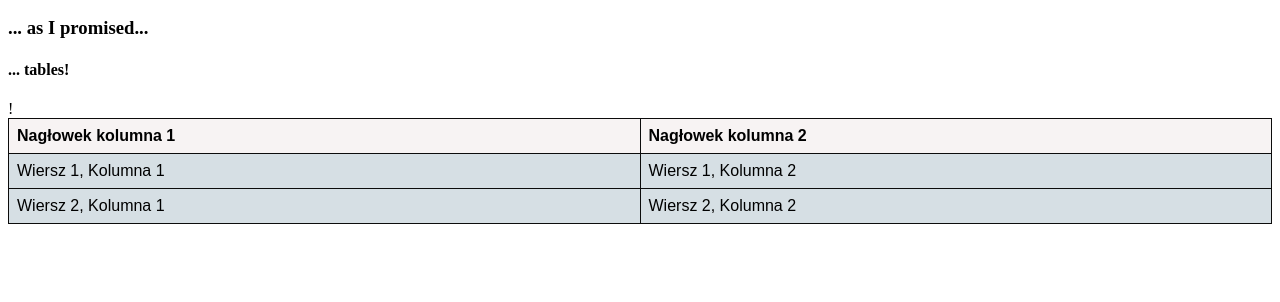
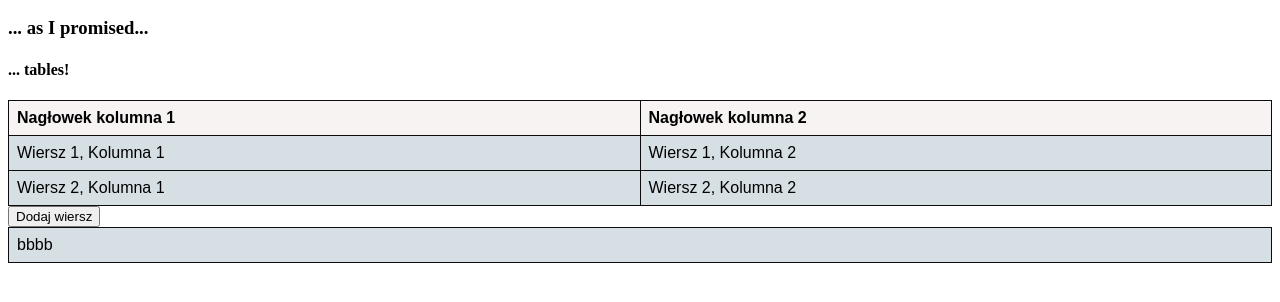
Before and after one commit to Pawel1602/html-training, a plain HTML site: page index.html in a window 1280 px wide. Shown: the part 96-398 px from the top of the page. Drawn offline with Linux system fonts and the light colour scheme.

Commit message:
Add button to project

```diff
--- a/index.html
+++ b/index.html
@@ -22,12 +22,25 @@
         <tr>
             <td>Wiersz 1, Kolumna 1</td>
             <td>Wiersz 1, Kolumna 2</td>
+
         </tr>
         <tr>
             <td>Wiersz 2, Kolumna 1</td>
             <td>Wiersz 2, Kolumna 2</td>
         </tr>
-        !
+    </table>
+    <button type="button" onclick="myFunction()">Dodaj wiersz</button>
+    <table>
+        <tr>
+            <td id="demo"> bbbb</td>
+        </tr>
+    </table>
+
+    <script>
+        function myFunction() {
+            document.getElementById("demo").innerHTML = "assasap";
+        }
+    </script>
 
 </body>
 
```
